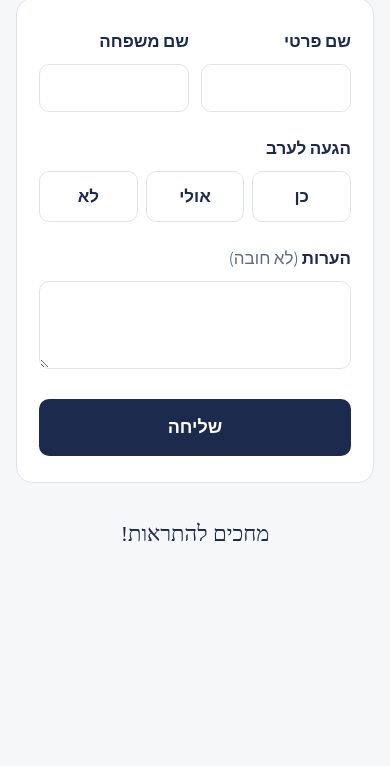
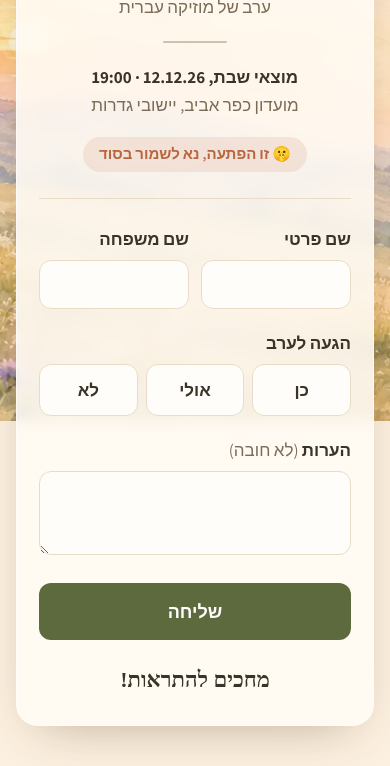
Before and after one commit to hilehman/rsvp-40, a plain HTML site: page index.html in a window 390 px wide. Shown: the part 423-1189 px from the top of the page. Before the commit the page ends 1023 px from the top, so only its background shows below. Drawn offline with Linux system fonts and the light colour scheme; a web font is replaced by a local one.

Commit message:
Redesign RSVP page around a watercolor landscape background
- Fixed full-page watercolor background (works on iOS via a fixed element)
- Single frosted card: on phones it starts below the artwork, on wide
  screens it floats over the open sky on the right
- Warm palette taken from the artwork (olive accent, sunset highlight)
- 16px inputs to avoid iOS zoom, larger tap targets
- Open Graph image for link previews

Co-Authored-By: Claude Opus 5.5 <noreply@anthropic.com>

```diff
--- a/index.html
+++ b/index.html
@@ -8,88 +8,113 @@
   <meta property="og:title" content="40 שנות נישואין – יונתן ואילנה להמן">
   <meta property="og:description" content="ערב של מוזיקה עברית · מוצאי שבת 12.12.26 · 19:00 · אישור הגעה">
   <meta property="og:type" content="website">
+  <meta property="og:image" content="https://hilehman.github.io/rsvp-40/og.jpg">
+  <meta name="theme-color" content="#fcf0e0">
+  <link rel="preload" as="image" href="bg.webp">
   <link rel="preconnect" href="https://fonts.googleapis.com">
   <link rel="preconnect" href="https://fonts.gstatic.com" crossorigin>
   <link href="https://fonts.googleapis.com/css2?family=Frank+Ruhl+Libre:wght@400;700;900&family=Assistant:wght@400;600;700&display=swap" rel="stylesheet">
   <style>
     :root {
-      --bg: #f6f7f8;
-      --card: #ffffff;
-      --ink: #1c2a4d;
-      --muted: #5d6b85;
-      --line: #dfe4ea;
-      --accent: #1c2a4d;
-      --accent-soft: rgba(91, 122, 160, .16);
-      --blue: #6f8fb5;
-      --sage: #9db08f;
-      --error: #b3261e;
+      --sky: #fcf0e0;
+      --ink: #3a3328;
+      --muted: #7a6c58;
+      --line: #e8dcc8;
+      --field: #fffdf9;
+      --accent: #5c6a3e;
+      --accent-soft: rgba(92, 106, 62, .16);
+      --sunset: #b8663f;
+      --sunset-soft: rgba(184, 102, 63, .12);
+      --notes: #a07a5c;
+      --error: #a8322a;
     }
     * { box-sizing: border-box; }
     html, body { margin: 0; }
     body {
       min-height: 100vh;
-      background: var(--bg);
+      background: var(--sky);
       color: var(--ink);
       font-family: "Assistant", system-ui, sans-serif;
       font-size: 17px;
-      line-height: 1.7;
-      padding: 40px 16px 48px;
+      line-height: 1.65;
+      padding: 0 16px 40px;
     }
-    .wrap { max-width: 480px; margin: 0 auto; }
 
-    header { text-align: center; margin-bottom: 32px; }
-    .notes { color: var(--blue); font-size: 22px; letter-spacing: 12px; margin-bottom: 10px; }
-    .leaf { display: block; width: 72px; height: 2px; margin: 24px auto; background: var(--sage); border-radius: 2px; opacity: .7; }
+    /* Watercolor landscape, fixed behind the content (a fixed element, since iOS ignores background-attachment: fixed). */
+    .bg {
+      position: fixed;
+      inset: 0;
+      z-index: -1;
+      background: url("bg.webp") 22% 100% / cover no-repeat, var(--sky);
+    }
+
+    .wrap {
+      max-width: 460px;
+      margin: 0 auto;
+      padding-top: 30vh;
+    }
+    .sheet {
+      background: rgba(255, 251, 244, .88);
+      -webkit-backdrop-filter: blur(8px);
+      backdrop-filter: blur(8px);
+      border: 1px solid rgba(255, 255, 255, .7);
+      border-radius: 22px;
+      box-shadow: 0 18px 50px -24px rgba(90, 60, 30, .45);
+      padding: 30px 22px 26px;
+    }
+
+    header { text-align: center; }
+    .notes { color: var(--notes); font-size: 20px; letter-spacing: 12px; margin-bottom: 6px; }
     h1 {
       font-family: "Frank Ruhl Libre", serif;
       font-weight: 900;
-      font-size: clamp(38px, 11vw, 52px);
+      font-size: clamp(36px, 10.5vw, 50px);
       line-height: 1.1;
-      margin: 0 0 10px;
+      margin: 0 0 8px;
     }
     .names {
       font-family: "Frank Ruhl Libre", serif;
-      font-size: 24px;
+      font-size: 23px;
       font-weight: 700;
       margin: 0;
     }
-    .tagline { color: var(--muted); margin: 4px 0 0; }
-    .details { margin: 0; color: var(--ink); }
-    .details div + div { margin-top: 2px; }
+    .tagline { color: var(--muted); margin: 2px 0 0; }
+    .leaf { display: block; width: 64px; height: 2px; margin: 20px auto; background: var(--accent); border-radius: 2px; opacity: .35; }
+    .details { margin: 0; }
     .details .place { color: var(--muted); }
 
     .surprise {
-      margin: 22px auto 0;
+      margin: 18px auto 0;
       display: inline-block;
-      padding: 6px 16px;
+      padding: 5px 16px;
       border-radius: 999px;
-      background: var(--accent-soft);
-      color: var(--accent);
+      background: var(--sunset-soft);
+      color: var(--sunset);
       font-weight: 600;
-      font-size: 16px;
+      font-size: 15px;
     }
 
     .card {
-      background: var(--card);
-      border: 1px solid var(--line);
-      border-radius: 16px;
-      padding: 28px 22px 26px;
+      margin-top: 26px;
+      padding-top: 26px;
+      border-top: 1px solid var(--line);
     }
 
     .row { display: flex; gap: 12px; }
     .row > .field { flex: 1; min-width: 0; }
-    .field { margin-bottom: 22px; }
-    label, .label { display: block; font-weight: 600; margin-bottom: 8px; }
+    .field { margin-bottom: 20px; }
+    label, .label { display: block; font-weight: 600; margin-bottom: 7px; }
     .optional { font-weight: 400; color: var(--muted); }
     input[type=text], textarea {
       width: 100%;
       font: inherit;
+      font-size: 16px; /* 16px+ stops iOS from zooming into the field */
       line-height: 1.4;
       color: var(--ink);
-      background: #fff;
+      background: var(--field);
       border: 1px solid var(--line);
-      border-radius: 10px;
-      padding: 11px 12px;
+      border-radius: 12px;
+      padding: 12px 13px;
       outline: none;
       transition: border-color .15s, box-shadow .15s;
     }
@@ -97,7 +122,7 @@
       border-color: var(--accent);
       box-shadow: 0 0 0 3px var(--accent-soft);
     }
-    textarea { min-height: 88px; resize: vertical; }
+    textarea { min-height: 84px; resize: vertical; }
 
     .choices { display: flex; gap: 8px; }
     .choices input { position: absolute; opacity: 0; pointer-events: none; }
@@ -105,10 +130,10 @@
       flex: 1;
       margin: 0;
       text-align: center;
-      padding: 10px 6px;
+      padding: 11px 6px;
       border: 1px solid var(--line);
-      border-radius: 10px;
-      background: #fff;
+      border-radius: 12px;
+      background: var(--field);
       cursor: pointer;
       font-weight: 600;
       transition: background .15s, color .15s, border-color .15s;
@@ -118,10 +143,10 @@
 
     .stepper { display: flex; align-items: center; gap: 12px; }
     .stepper button {
-      width: 44px; height: 44px;
+      width: 46px; height: 46px;
       border-radius: 50%;
       border: 1px solid var(--line);
-      background: #fff;
+      background: var(--field);
       color: var(--ink);
       font-size: 22px;
       line-height: 1;
@@ -135,9 +160,9 @@
       font-weight: 700;
       color: var(--ink);
       border: 1px solid var(--line);
-      border-radius: 10px;
-      padding: 6px 4px;
-      background: #fff;
+      border-radius: 12px;
+      padding: 7px 4px;
+      background: var(--field);
     }
     .hidden { display: none !important; }
     .hp { position: absolute; width: 1px; height: 1px; overflow: hidden; clip-path: inset(50%); opacity: 0; }
@@ -153,21 +178,21 @@
       color: #fff;
       background: var(--accent);
       border: none;
-      border-radius: 10px;
-      padding: 13px;
+      border-radius: 12px;
+      padding: 14px;
       cursor: pointer;
       transition: opacity .15s;
     }
     .submit:disabled { opacity: .6; cursor: wait; }
 
-    .thanks { text-align: center; padding: 6px 0; }
-    .thanks .big { font-size: 40px; margin-bottom: 6px; }
+    .thanks { text-align: center; padding: 4px 0; }
+    .thanks .big { font-size: 40px; margin-bottom: 4px; }
     .thanks h2 {
       font-family: "Frank Ruhl Libre", serif;
       font-size: 26px;
-      margin: 0 0 8px;
+      margin: 0 0 6px;
     }
-    .thanks p { margin: 0 0 18px; }
+    .thanks p { margin: 0 0 16px; }
     .linkbtn {
       background: none; border: none; padding: 0;
       font: inherit; color: var(--muted);
@@ -176,14 +201,31 @@
 
     footer {
       text-align: center;
-      margin-top: 32px;
+      margin-top: 22px;
       font-family: "Frank Ruhl Libre", serif;
       font-size: 22px;
+      font-weight: 700;
+    }
+
+    /* Wide screens: keep the landscape whole and float the card over the open sky on the right. */
+    @media (min-width: 900px) {
+      body { padding: 0; }
+      .bg { background-position: center bottom; }
+      .wrap {
+        margin: 0 6vw 0 auto;
+        padding: 6vh 0 48px;
+        min-height: 100vh;
+        display: flex;
+        align-items: center;
+      }
+      .sheet { width: 100%; }
     }
   </style>
 </head>
 <body>
+  <div class="bg" aria-hidden="true"></div>
   <div class="wrap">
+  <div class="sheet">
     <header>
       <div class="notes" aria-hidden="true">♪ ♫ ♪</div>
       <h1>40 שנות נישואין</h1>
@@ -254,6 +296,7 @@
     </main>
 
     <footer>מחכים להתראות!</footer>
+  </div>
   </div>
 
   <script>
```
Also changed, not shown: bg.webp (added), og.jpg (added).
